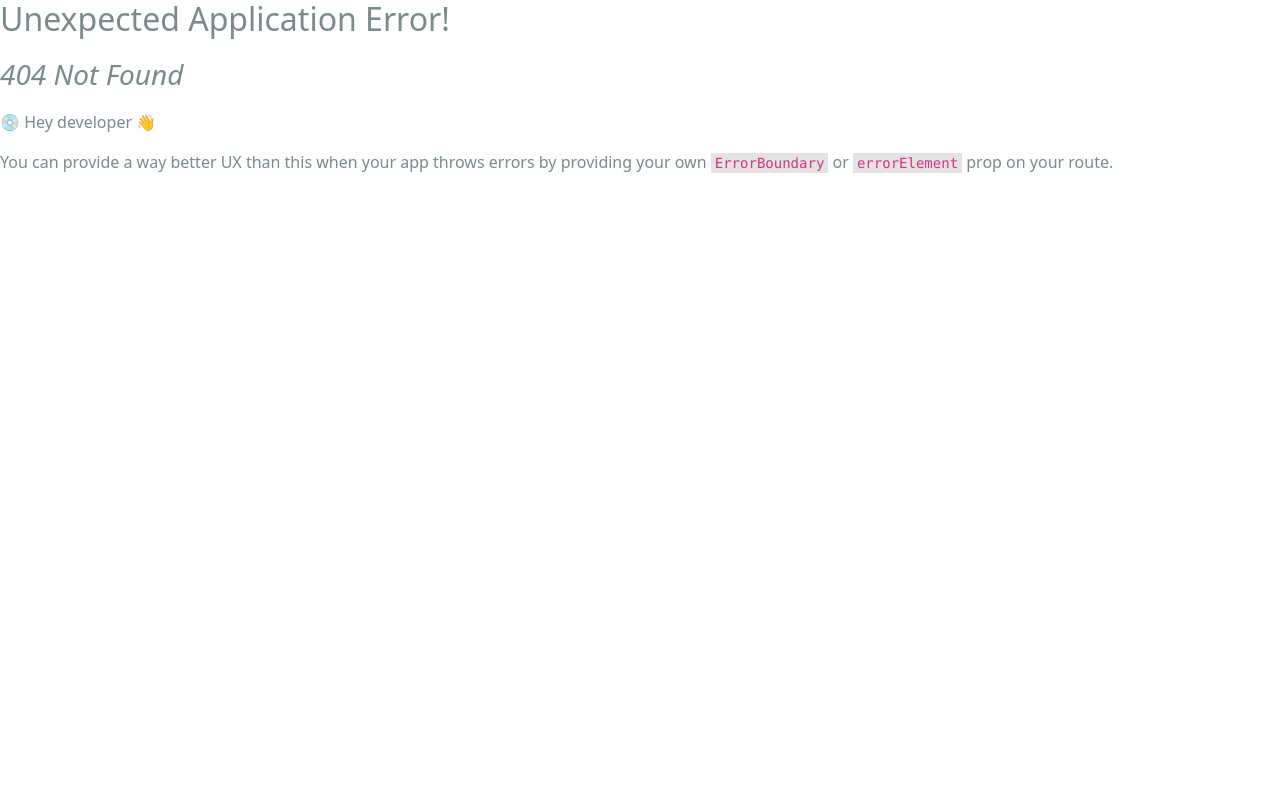
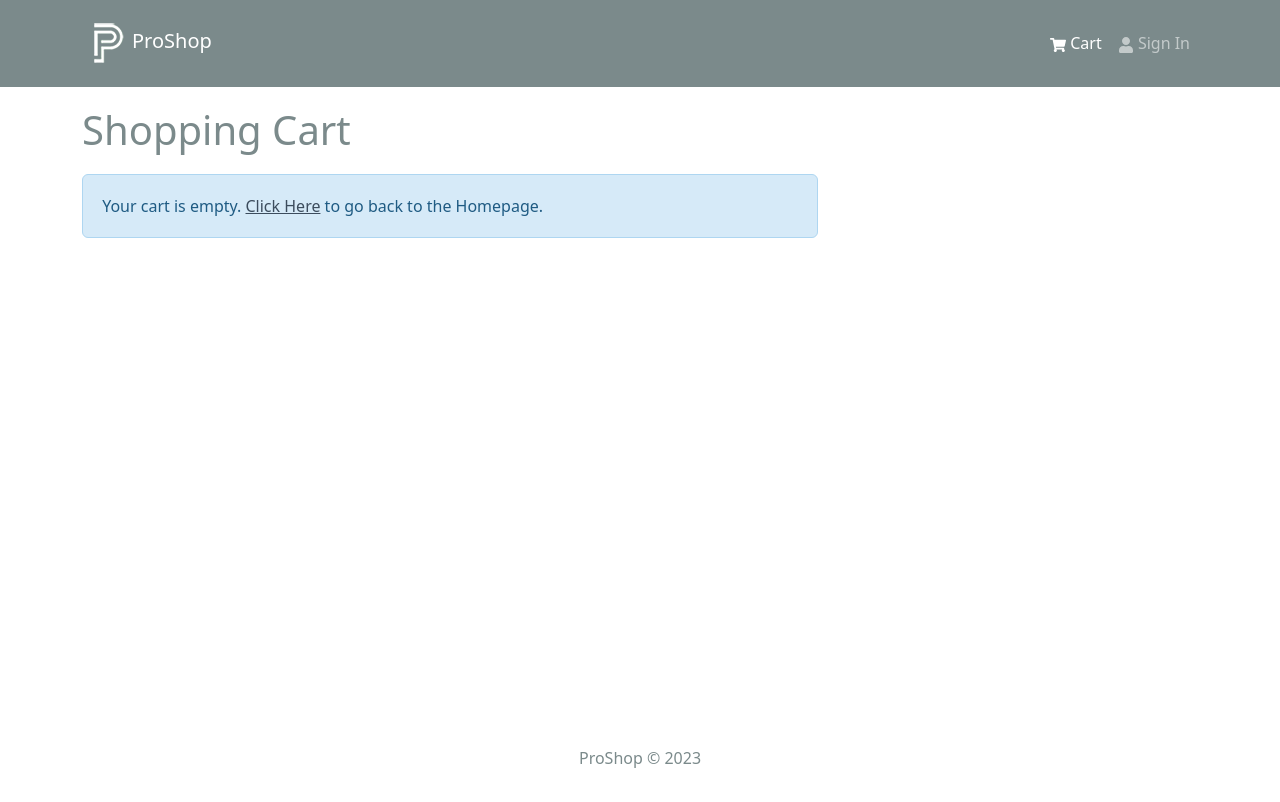
Before and after one commit to eddyK15501/mern-ecommerce, a React (Vite) app in the folder client/: page /cart in a window 1280 px wide. Before the commit this address had no page. Shown: the top 802 px of the page. Built offline with nearby package versions, Linux system fonts and the light colour scheme.

Commit message:
CartScreen.jsx page start

```diff
--- a/client/src/components/Header.jsx
+++ b/client/src/components/Header.jsx
@@ -6,7 +6,7 @@ import logo from "../assets/logo.png";
 
 const Header = () => {
   const { cartItems } = useSelector((state) => state.cart)
-  console.log(cartItems);
+  // console.log(cartItems);
 
   return (
     <header>
--- a/client/src/main.jsx
+++ b/client/src/main.jsx
@@ -8,6 +8,7 @@ import './assets/styles/bootstrap.custom.css'
 import './assets/styles/index.css'
 import HomeScreen from './pages/HomeScreen.jsx'
 import ProductScreen from './pages/ProductScreen.jsx'
+import CartScreen from './pages/CartScreen.jsx';
 
 const router = createBrowserRouter([
   {
@@ -22,6 +23,10 @@ const router = createBrowserRouter([
         path: '/product/:id',
         element: <ProductScreen />
       },
+      {
+        path: '/cart',
+        element: <CartScreen />
+      },
     ]
   }
 ])
--- /dev/null
+++ b/client/src/pages/CartScreen.jsx
@@ -0,0 +1,77 @@
+import { Link, useNavigate } from "react-router-dom";
+import { useDispatch, useSelector } from "react-redux";
+import {
+  Row,
+  Col,
+  ListGroup,
+  Image,
+  Form,
+  Button,
+  Card,
+} from "react-bootstrap";
+import { FaTrash } from "react-icons/fa";
+import Message from "../components/Message";
+
+const CartScreen = () => {
+  const navigate = useNavigate();
+  const dispatch = useDispatch();
+
+  const cart = useSelector((state) => state.cart);
+  const { cartItems } = cart;
+  //   console.log(cartItems);
+
+  return (
+    <Row>
+      <Col md={8}>
+        <h1 style={{ marginBottom: "20px" }}>Shopping Cart</h1>
+        {cartItems.length === 0 ? (
+          <Message>
+            Your cart is empty. <Link to="/">Click Here</Link> to go back to the
+            Homepage.
+          </Message>
+        ) : (
+          <ListGroup variant="flush">
+            {cartItems.map((item) => (
+              <ListGroup.Item key={item._id}>
+                <Row className="text-center justify-content-center">
+                  <Col md={2}>
+                    <Image src={item.image} alt={item.name} fluid rounded />
+                  </Col>
+                  <Col md={3}>
+                    <Link to={`/product/${item._id}`}>{item.name}</Link>
+                  </Col>
+                  <Col md={2} className="text-start">${item.price}</Col>
+                  <Col md={2}>
+                    <Form.Control
+                      as="select"
+                      value={item.qty}
+                      onChange={(e) => {}}
+                      style={{ cursor: "pointer" }}
+                    >
+                      {[...Array(item.countInStock).keys()].map((x) => (
+                        <option
+                          key={x + 1}
+                          value={x + 1}
+                          style={{ cursor: "pointer" }}
+                        >
+                          {x + 1}
+                        </option>
+                      ))}
+                    </Form.Control>
+                  </Col>
+                  <Col md={2}>
+                    <Button type='button' variant='light'>
+                        <FaTrash />
+                    </Button>
+                  </Col>
+                </Row>
+              </ListGroup.Item>
+            ))}
+          </ListGroup>
+        )}
+      </Col>
+    </Row>
+  );
+};
+
+export default CartScreen;
```
